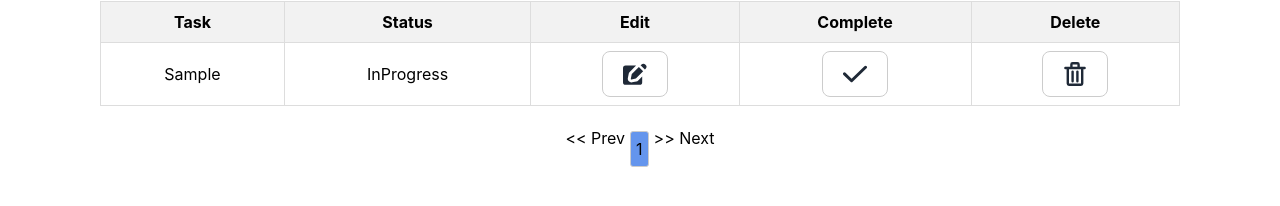
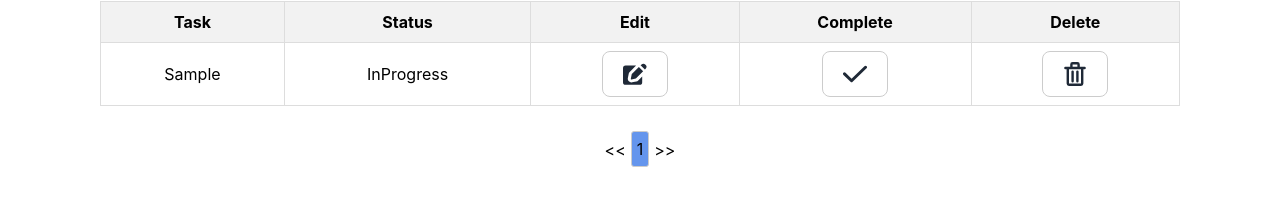
Before and after one commit to Jayaprakash3/Task-Trackr, a React (Create React App) app: page /task in a window 1280 px wide. Both pictures are taken after typing "Sample", "Sample" into the empty fields and a click on the button "Add". Shown: the part 364-570 px from the top of the page. Built offline with nearby package versions, Linux system fonts and the light colour scheme; no server answers.

Commit message:
Fixed pagination UI

```diff
--- a/src/components/Task.css
+++ b/src/components/Task.css
@@ -94,3 +94,11 @@ label {
   .pagination .active {
     background-color: cornflowerblue;
   }
+
+  .pagination .previous {
+    margin-top: auto;
+  }
+
+  .pagination .next {
+    margin-top: auto;
+  }
--- a/src/components/TaskEnter.js
+++ b/src/components/TaskEnter.js
@@ -430,12 +430,12 @@ const TaskEnter = () => {
         </table>
         <ReactPaginate
           breakLabel="..."
-          nextLabel=">> Next"
+          nextLabel=">>"
           onPageChange={handlePageClick}
           pageRangeDisplayed={5}
           pageClassName="page-item"
           pageCount={pageCount}
-          previousLabel="<< Prev"
+          previousLabel="<<"
           containerClassName="pagination"
           activeClassName="active"
           renderOnZeroPageCount={null}
```
